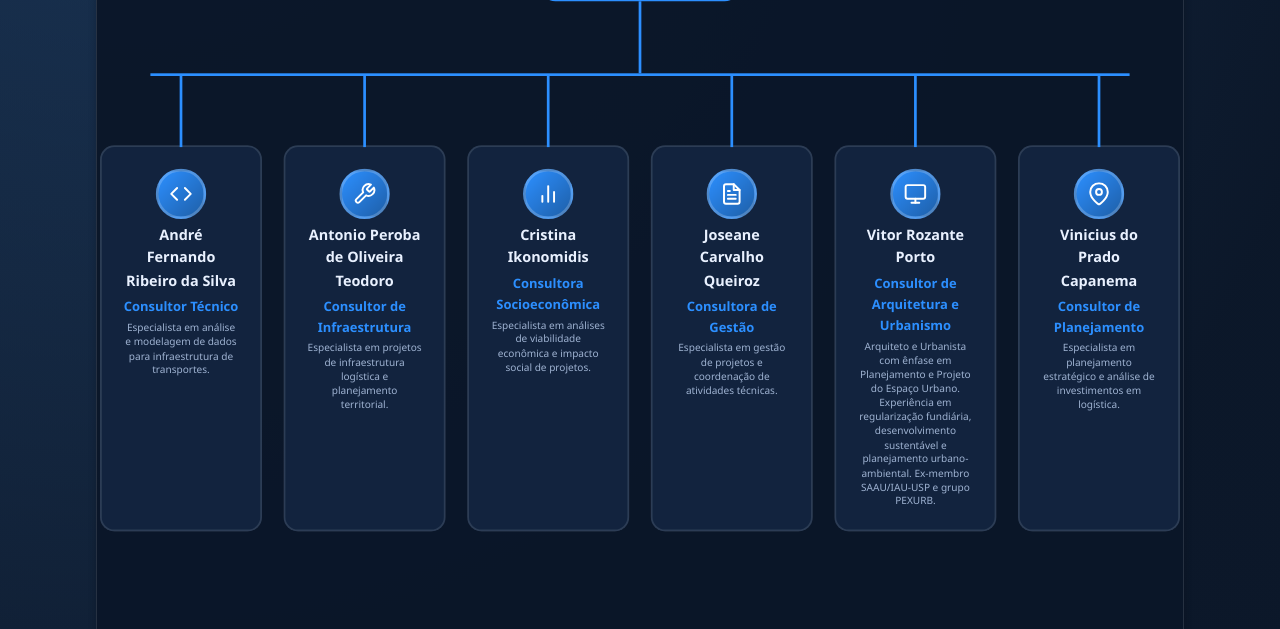
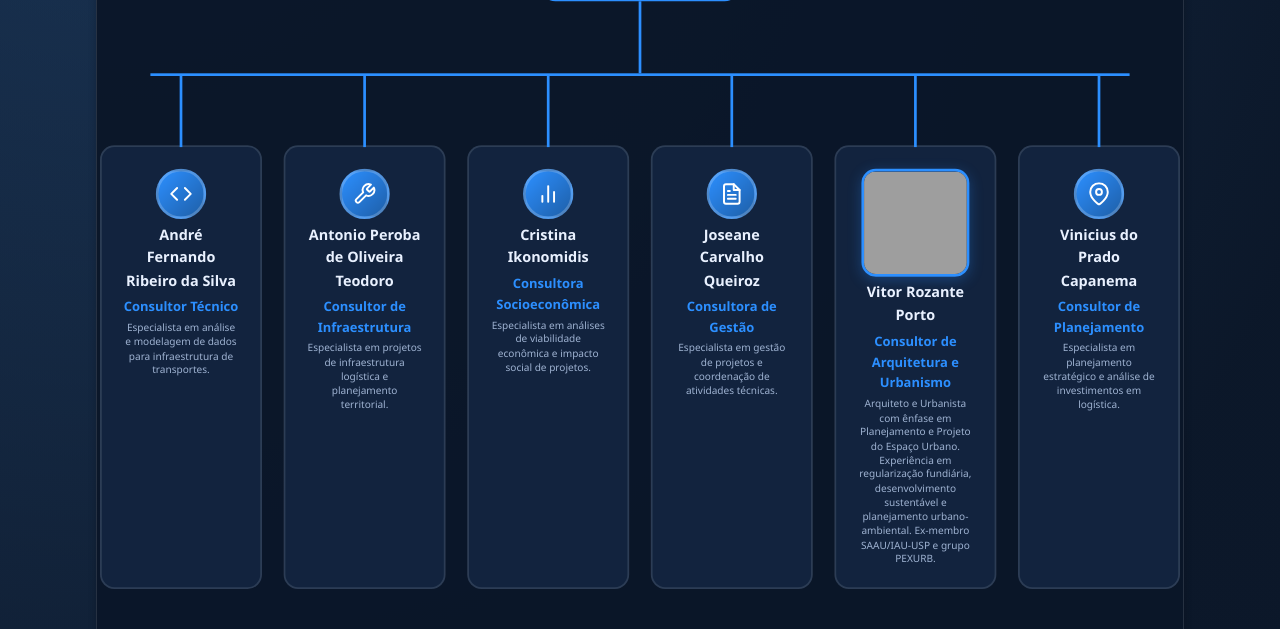
Before and after one commit to vpcapanema/SIGMA-PLI, a FastAPI app: page /equipe in a window 1280 px wide. Shown: the part 741-1370 px from the top of the page. Run offline with FastAPI, Linux system fonts and the light colour scheme; grey boxes are pictures that could not be loaded.

Commit message:
feat(equipe): replace Vitor's icon with square profile photo with rounded corners

```diff
--- a/static/css/M00_home/style_home_team.css
+++ b/static/css/M00_home/style_home_team.css
@@ -118,6 +118,19 @@
 .org-card.coordinator .icon svg {
   width: 42px;
   height: 42px;
+}
+
+/* Foto de perfil quadrada com bordas arredondadas */
+.org-card .profile-photo {
+  width: 100%;
+  max-width: 120px;
+  height: 120px;
+  object-fit: cover;
+  border-radius: var(--border-radius-lg);
+  margin: 0 auto var(--spacing-sm);
+  display: block;
+  border: 3px solid var(--dashboard-accent);
+  box-shadow: 0 4px 15px rgba(44, 143, 255, 0.3);
 }
 
 .org-card .name {
--- a/templates/pages/M00_home/template_equipe_pagina.html
+++ b/templates/pages/M00_home/template_equipe_pagina.html
@@ -136,15 +136,7 @@
                             </div>
 
                             <div class="org-card consultant">
-                                <div class="icon">
-                                    <svg xmlns="http://www.w3.org/2000/svg" width="24" height="24" viewBox="0 0 24 24"
-                                        fill="none" stroke="currentColor" stroke-width="2" stroke-linecap="round"
-                                        stroke-linejoin="round">
-                                        <rect x="2" y="3" width="20" height="14" rx="2" ry="2"></rect>
-                                        <line x1="8" y1="21" x2="16" y2="21"></line>
-                                        <line x1="12" y1="17" x2="12" y2="21"></line>
-                                    </svg>
-                                </div>
+                                <img src="/static/img/victor.jpg" alt="Vitor Rozante Porto" class="profile-photo">
                                 <div class="name">Vitor Rozante Porto</div>
                                 <div class="role">Consultor de Arquitetura e Urbanismo</div>
                                 <div class="description">
```
